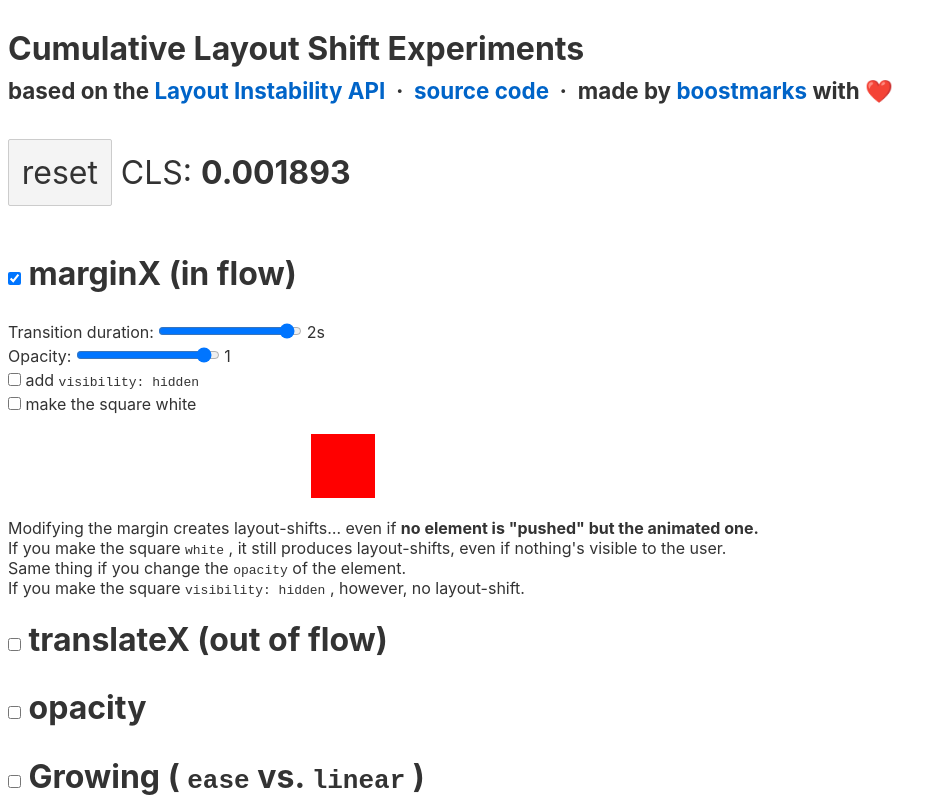
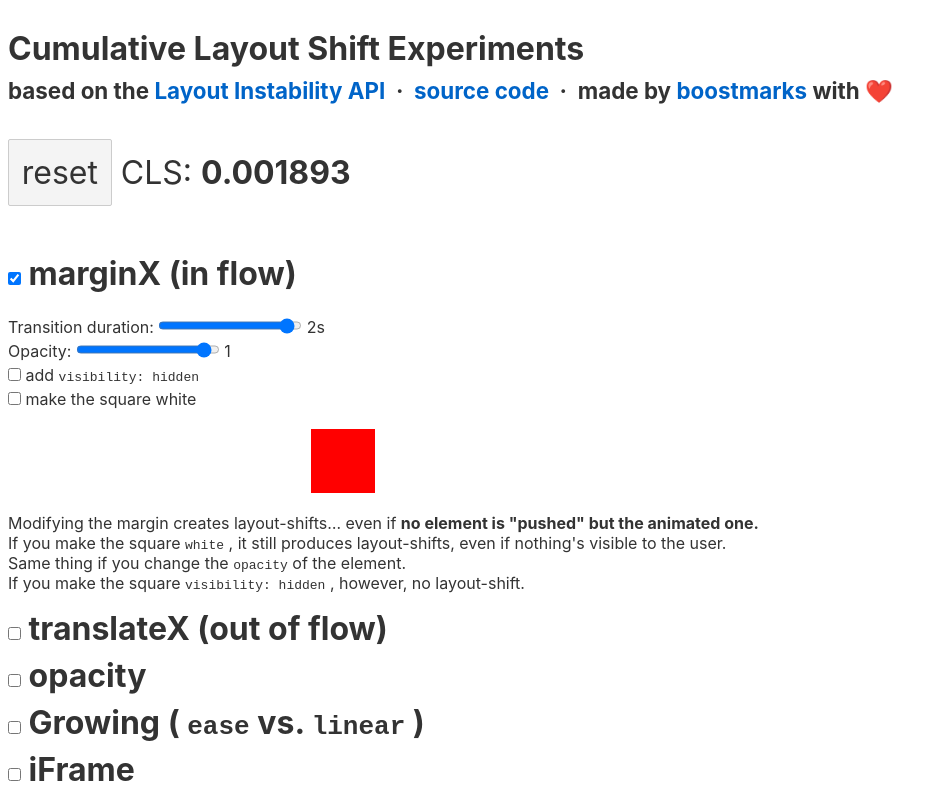
Before and after one commit to borisschapira/cls-experiments, a Svelte app: page / in a window 1280 px wide. Shown: the top 800 px of the page, without its empty margins (0-947 px from the left). Built offline with nearby package versions, Linux system fonts and the light colour scheme.

Commit message:
Order change on selection

```diff
--- a/src/App.svelte
+++ b/src/App.svelte
@@ -46,11 +46,35 @@
   :global(.red) {
     background-color: red;
   }
+
   :global(.green) {
     background-color: green;
   }
+
   :global(.blue) {
     background-color: #f00;
+  }
+
+  :global(.displayed) {
+    order: 1;
+  }
+
+  :global(.flex-container) {
+    display: flex;
+    flex-direction: column-reverse;
+  }
+
+  :global(.flex-item) {
+    display: block;
+    flex: 1;
+  }
+
+  :global(.flex-item h1) {
+    margin: 0;
+  }
+
+  :global(.nba) {
+    min-height: 200vh;
   }
 
   .larger {
@@ -72,8 +96,10 @@
     </a>
     &nbsp;·&nbsp;
     <a href="https://github.com/borisschapira/cls-experiments">source code</a>
-    &nbsp;·&nbsp;
-    made by <a href="https://twitter.com/boostmarks">boostmarks</a> with <span aria-label="love">❤️</span>
+    &nbsp;·&nbsp; made by
+    <a href="https://twitter.com/boostmarks">boostmarks</a>
+    with
+    <span aria-label="love">❤️</span>
   </small>
 </h1>
 <p class="larger">
@@ -83,10 +109,12 @@
   <br />
 </p>
 
-<MarginLateralTransition />
-<LateralTransition />
-<OpacityTransition />
-<FlexGrow />
-<SelfIFrame />
-<ButtonAppear />
-<InsertingEl />
+<div class="flex-container">
+  <InsertingEl />
+  <ButtonAppear />
+  <SelfIFrame />
+  <FlexGrow />
+  <OpacityTransition />
+  <LateralTransition />
+  <MarginLateralTransition />
+</div>
--- a/src/ButtonAppear.svelte
+++ b/src/ButtonAppear.svelte
@@ -25,6 +25,7 @@
   }
 </style>
 
+<div class="flex-item" class:displayed>
   <h1>
     <input id="buttonAppear" type="checkbox" bind:checked={displayed} />
     <label for="buttonAppear">Button appearance (dark pattern)</label>
@@ -44,3 +45,4 @@
       overlapping content as no element is moved.
     </p>
   </div>
+</div>
--- a/src/FlexGrow.svelte
+++ b/src/FlexGrow.svelte
@@ -21,6 +21,7 @@
   }
 </style>
 
+<div class="flex-item" class:displayed>
   <h1>
     <input id="flexGrow" type="checkbox" bind:checked={displayed} />
     <label for="flexGrow">
@@ -35,7 +36,9 @@
     <p>Hover green elements.</p>
     <div class="container">
       <p class="red">Element 1</p>
-    <p class="green growing" style="transition: flex {duration}s ease;">Ease</p>
+      <p class="green growing" style="transition: flex {duration}s ease;">
+        Ease
+      </p>
       <p class="red">Element 3</p>
     </div>
     <div class="container">
@@ -61,3 +64,4 @@
       , CLS increments is much bigger during the growing, not the shrinking.
     </p>
   </div>
+</div>
--- a/src/InsertingEl.svelte
+++ b/src/InsertingEl.svelte
@@ -50,21 +50,22 @@
   }
 </style>
 
+<div class="flex-item nba" class:displayed>
   <h1>
     <input id="insertEl" type="checkbox" bind:checked={displayed} />
     <label for="insertEl">Inserting elements in a list</label>
   </h1>
   <div class:hidden>
     <p>
-    Prepending an element in a list moves the others and creates layout shifts.
-    Appending an element does not.
+      Prepending an element in a list moves the others and creates layout
+      shifts. Appending an element does not.
       <br />
       <small>
         <em>
           <strong>Note:</strong>
-        There's a default 600&nbsp;ms delay between the click and the insertion
-        to make sure the layout shifts are not considered as related to the
-        click.
+          There's a default 600&nbsp;ms delay between the click and the
+          insertion to make sure the layout shifts are not considered as related
+          to the click.
           <br />
           <strong>Interestingly:</strong>
           If your FID is short, the layout-shift happens near the user action.
@@ -97,3 +98,4 @@
       <li>Element</li>
     </ol>
   </div>
+</div>
--- a/src/LateralTransition.svelte
+++ b/src/LateralTransition.svelte
@@ -44,6 +44,7 @@
   }
 </style>
 
+<div class="flex-item" class:displayed>
   <h1>
     <input id="ltranslate" type="checkbox" bind:checked={displayed} />
     <label for="ltranslate">translateX (out of flow)</label>
@@ -51,11 +52,23 @@
   <div class:hidden>
     <p>
       <label for="drange">Transition duration:</label>
-    <input id="drange" type="range" bind:value={duration} min="0" max="2" step="0.0001" />
+      <input
+        id="drange"
+        type="range"
+        bind:value={duration}
+        min="0"
+        max="2"
+        step="0.0001" />
       {duration}s
       <br />
       <label for="orange">Opacity:</label>
-    <input id="orange" type="range" bind:value={opacity} min="0" max="1" step="0.0001" />
+      <input
+        id="orange"
+        type="range"
+        bind:value={opacity}
+        min="0"
+        max="1"
+        step="0.0001" />
       {opacity}
       <br />
       <input id="vhidden" type="checkbox" bind:checked={vhidden} />
@@ -78,14 +91,18 @@
       Using a translation does not create layout shifts
       <strong>except when the duration is 0.</strong>
       <br />
-    <strong>In that case</strong>, if you make the square
+      <strong>In that case</strong>
+      , if you make the square
       <code>white</code>
       , it still produces layout-shifts, even if nothing's visible to the user.
       <br />
-    Same thing if you change the <code>opacity</code> of the element.
+      Same thing if you change the
+      <code>opacity</code>
+      of the element.
       <br />
       If you make the square
       <code>visibility: hidden</code>
       , however, no layout-shift.
     </p>
   </div>
+</div>
--- a/src/MarginLateralTransition.svelte
+++ b/src/MarginLateralTransition.svelte
@@ -44,6 +44,7 @@
   }
 </style>
 
+<div class="flex-item" class:displayed>
   <h1>
     <input id="mtranslate" type="checkbox" bind:checked={displayed} />
     <label for="mtranslate">marginX (in flow)</label>
@@ -51,11 +52,23 @@
   <div class:hidden>
     <p>
       <label for="drange">Transition duration:</label>
-    <input id="drange" type="range" bind:value={duration} min="0" max="2" step="0.0001" />
+      <input
+        id="drange"
+        type="range"
+        bind:value={duration}
+        min="0"
+        max="2"
+        step="0.0001" />
       {duration}s
       <br />
       <label for="orange">Opacity:</label>
-    <input id="orange" type="range" bind:value={opacity} min="0" max="1" step="0.0001" />
+      <input
+        id="orange"
+        type="range"
+        bind:value={opacity}
+        min="0"
+        max="1"
+        step="0.0001" />
       {opacity}
       <br />
       <input id="vhidden" type="checkbox" bind:checked={vhidden} />
@@ -82,10 +95,13 @@
       <code>white</code>
       , it still produces layout-shifts, even if nothing's visible to the user.
       <br />
-    Same thing if you change the <code>opacity</code> of the element.
+      Same thing if you change the
+      <code>opacity</code>
+      of the element.
       <br />
       If you make the square
       <code>visibility: hidden</code>
       , however, no layout-shift.
     </p>
   </div>
+</div>
--- a/src/OpacityTransition.svelte
+++ b/src/OpacityTransition.svelte
@@ -1,8 +1,7 @@
 <script>
   import { onMount } from "svelte";
 
-  let
-    opacity = true,
+  let opacity = true,
     displayed = false,
     duration = 2;
 
@@ -34,6 +33,7 @@
   }
 </style>
 
+<div class="flex-item" class:displayed>
   <h1>
     <input id="opacTrans" type="checkbox" bind:checked={displayed} />
     <label for="opacTrans">opacity</label>
@@ -41,7 +41,13 @@
   <div class:hidden>
     <p>
       <label for="drange">Transition duration:</label>
-    <input id="drange" type="range" bind:value={duration} min="0" max="2" step="0.0001" />
+      <input
+        id="drange"
+        type="range"
+        bind:value={duration}
+        min="0"
+        max="2"
+        step="0.0001" />
       {duration}s
     </p>
     <span
@@ -50,6 +56,8 @@
       style=" transition: opacity {duration}s ease;" />
     <span class="someText">Some text.</span>
     <p>
-    <code>opacity</code> animation does not produce layout shifts.
+      <code>opacity</code>
+      animation does not produce layout shifts.
     </p>
   </div>
+</div>
--- a/src/SelfIFrame.svelte
+++ b/src/SelfIFrame.svelte
@@ -4,6 +4,7 @@
   $: hidden = !displayed;
 </script>
 
+<div class="flex-item" class:displayed>
   <h1>
     <input id="iFrame" type="checkbox" bind:checked={displayed} />
     <label for="iFrame">iFrame</label>
@@ -14,9 +15,10 @@
       <code>iframe</code>
       .
     </p>
-  <iframe title="self" src="./" width="100%" />
+    <iframe class="nba" title="self" src="./" width="100%" />
     <p>
-    The layout shifts that happen in an iframe are not counted in the main page
-    CLS. Contexts are separated.
+      The layout shifts that happen in an iframe are not counted in the main
+      page CLS. Contexts are separated.
     </p>
   </div>
+</div>
```
Lines whose indentation alone changed are shown as unchanged.
